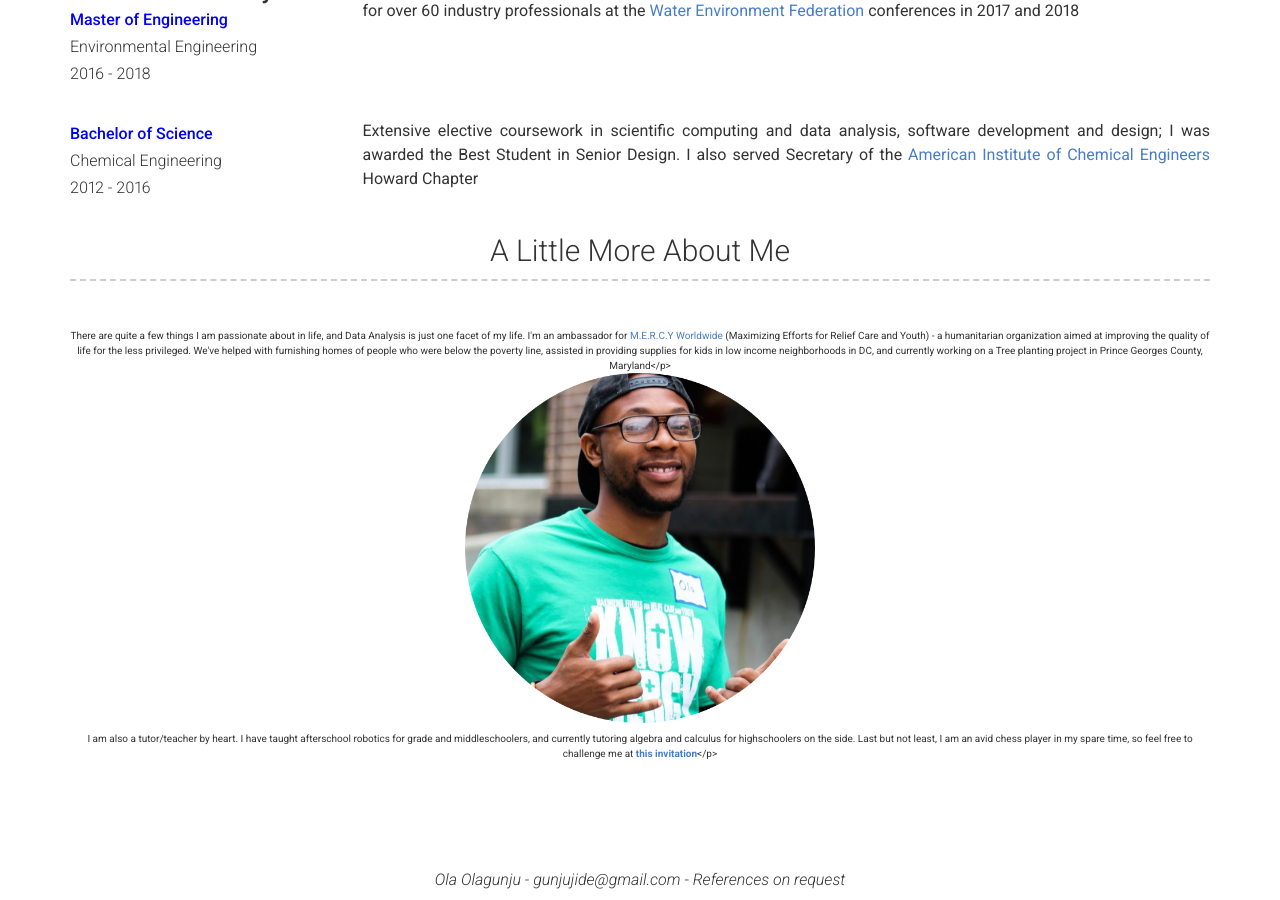
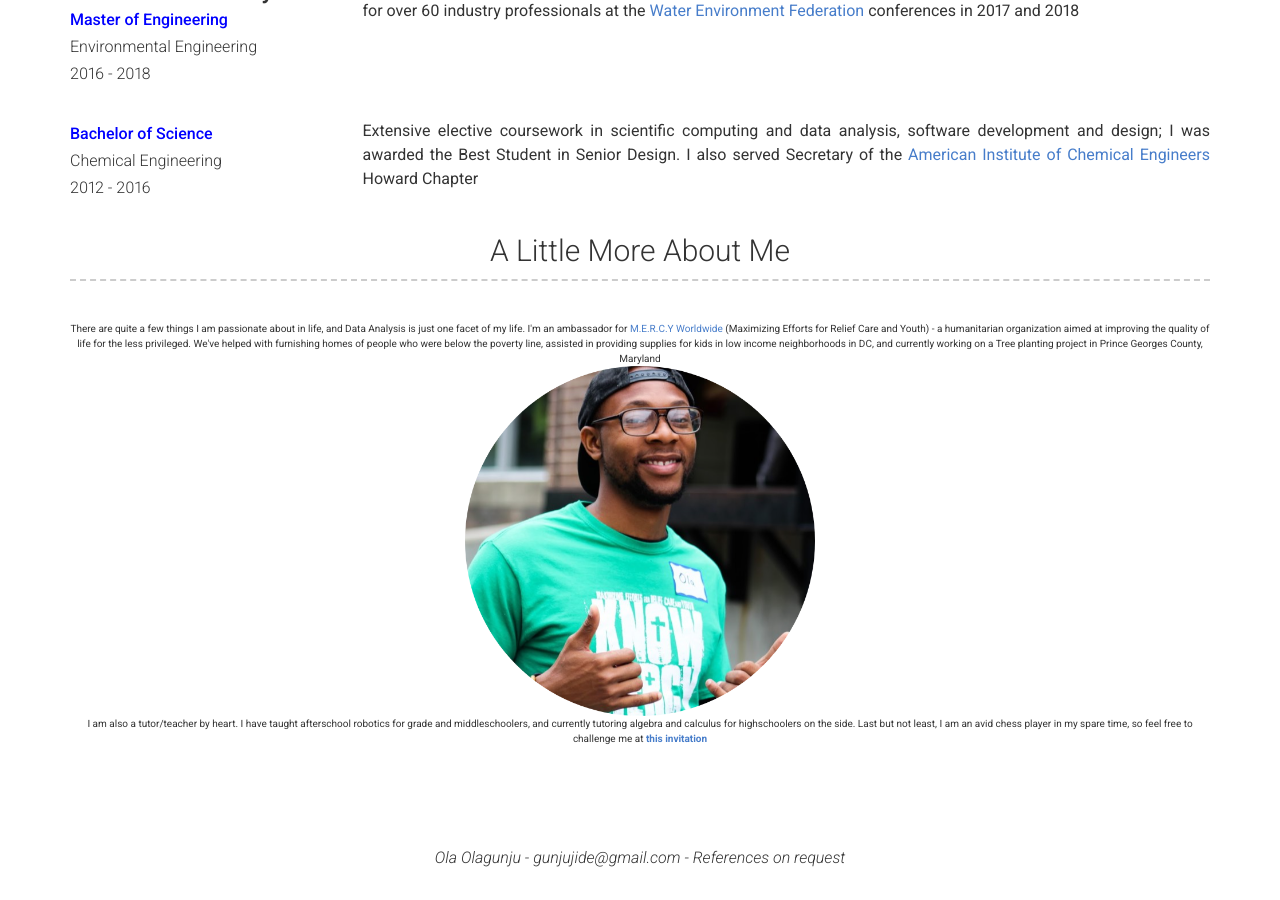
Before and after one commit to OlaOlagunju/cloudgeek.com.ng, a Jekyll site: the page built from index.md, in a window 1280 px wide and 900 px high, scrolled down 2432 px. Built offline with Jekyll 4.4.1, drawn with Linux system fonts in a browser that asks for light colours; nearby versions of some CDN libraries; after the commit the page ends 3309 px from its top, so only the background shows below that.

```diff
--- a/_config.yml
+++ b/_config.yml
@@ -202,15 +202,15 @@ content:
   - title: A Little More About Me
     layout: text
     content: | # this will include new lines to allow paragraphs
-      <p><center>There are quite a few things I am passionate about in life, and Data Analysis is just one facet of my life.
+      <center>There are quite a few things I am passionate about in life, and Data Analysis is just one facet of my life.
       I'm an ambassador for <a href="https://mercyworldwide.org/">M.E.R.C.Y Worldwide </a>(Maximizing Efforts for Relief Care and Youth) -
       a humanitarian organization aimed at improving the quality of life for the less privileged. We've helped with furnishing homes of people who were below the poverty line,
-      assisted in providing supplies for kids in low income neighborhoods in DC, and currently working on a Tree planting project in Prince Georges County, Maryland</p></center>
+      assisted in providing supplies for kids in low income neighborhoods in DC, and currently working on a Tree planting project in Prince Georges County, Maryland</center>
 
       <center><img src="/images/mecirc.png" width="350" height="350" /></center>
 
-      <p><center>I am also a tutor/teacher by heart. I have taught afterschool robotics for grade and middleschoolers, and currently tutoring algebra and calculus for highschoolers on the side.
-      Last but not least, I am an avid chess player in my spare time, so feel free to challenge me at <strong><a href="https://chess.com/play/the1phantomkid">this invitation</a></strong></p></center>
+      <center>I am also a tutor/teacher by heart. I have taught afterschool robotics for grade and middleschoolers, and currently tutoring algebra and calculus for highschoolers on the side.
+      Last but not least, I am an avid chess player in my spare time, so feel free to challenge me at <strong><a href="https://chess.com/play/the1phantomkid">this invitation</a></strong></center>
 # Footer
 footer_show_references: true
 # references_title: References on request (Override references text)
```
